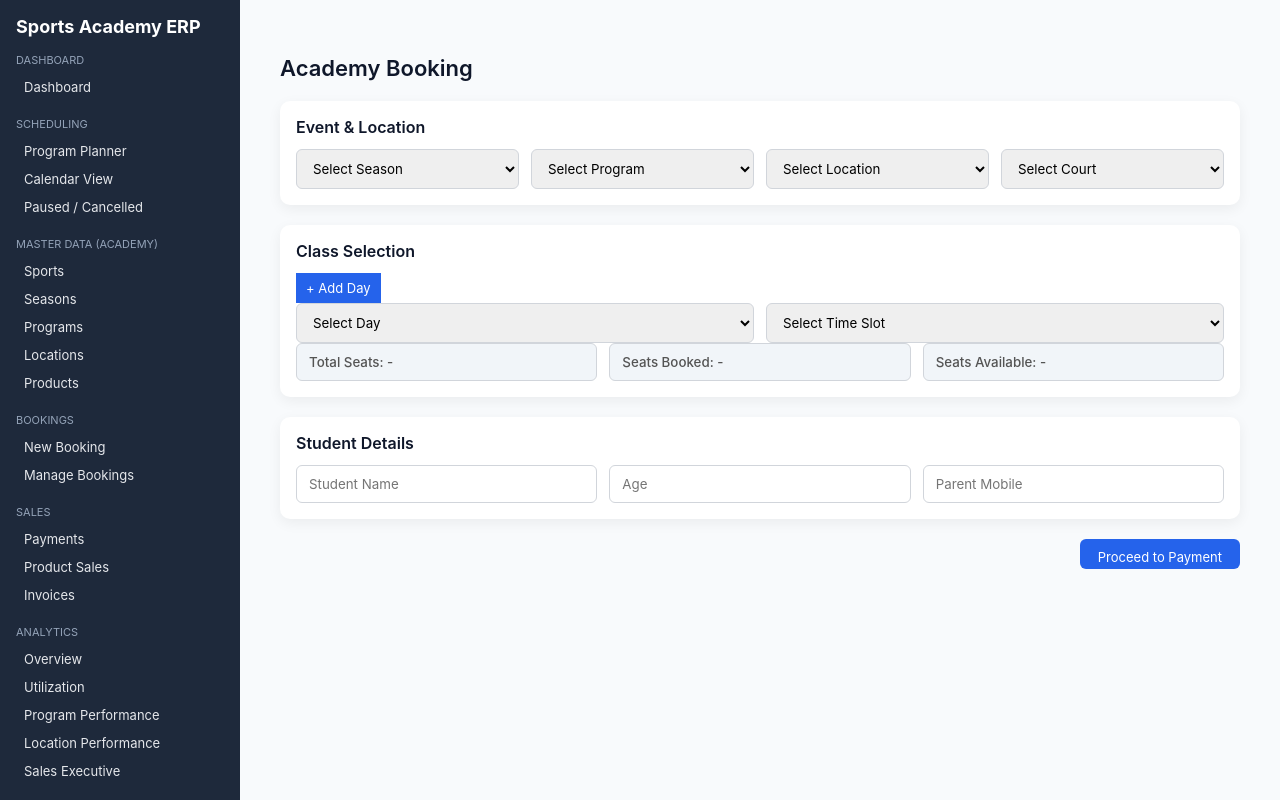
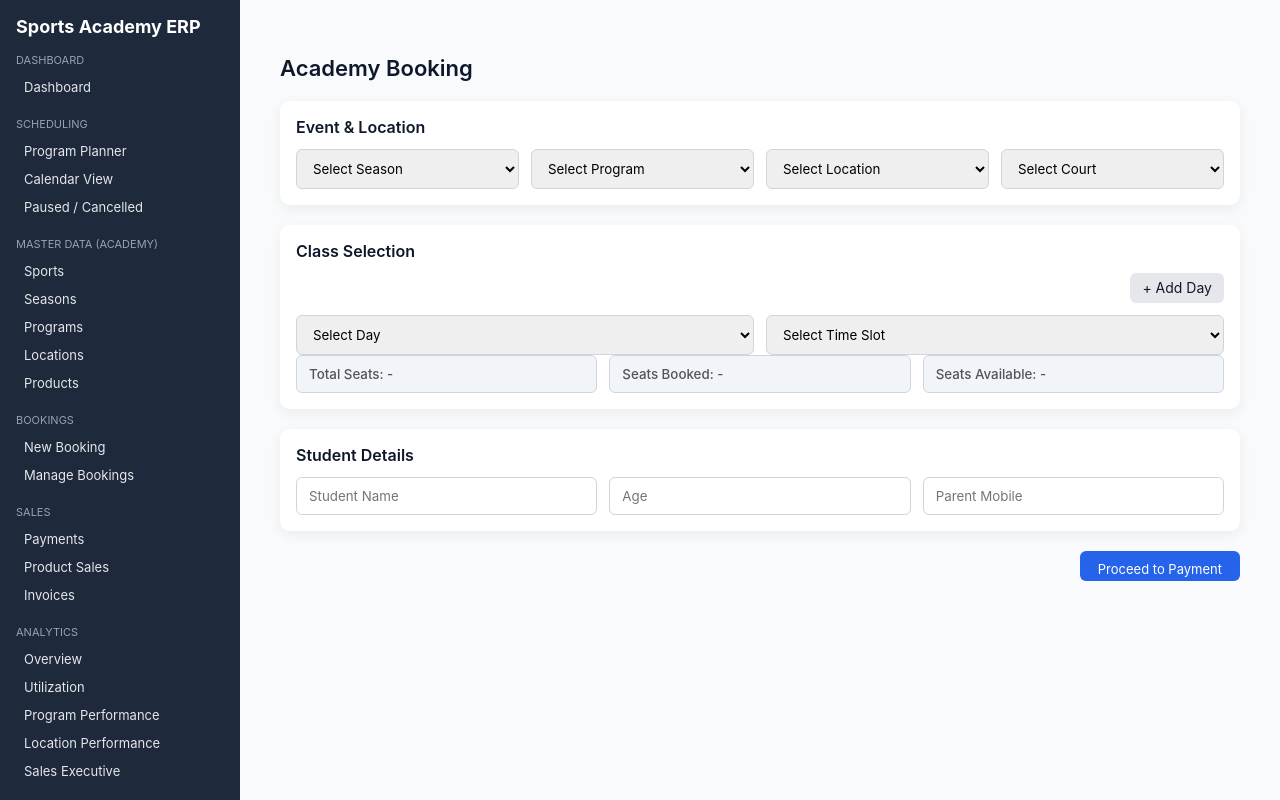
Before and after one commit to mahaboobgstp-hub/sports-academy-app, a React (Create React App) app: page /bookings in a window 1280 px wide. Built offline with nearby package versions, Linux system fonts and the light colour scheme; no server answers; the HTML template or start-up script is replaced by a standard one.

Commit message:
Update BookingPage.css

```diff
--- a/src/bookings/BookingPage.css
+++ b/src/bookings/BookingPage.css
@@ -71,3 +71,23 @@
 .primary-btn:hover {
   background: #1d4ed8;
 }
+
+.booking-card-actions {
+  display: flex;
+  justify-content: flex-end;
+  margin-bottom: 12px;
+}
+
+.secondary-btn {
+  background: #e5e7eb;
+  color: #111827;
+  padding: 6px 12px;
+  border-radius: 6px;
+  border: none;
+  cursor: pointer;
+  font-size: 14px;
+}
+
+.secondary-btn:hover {
+  background: #d1d5db;
+}
```
